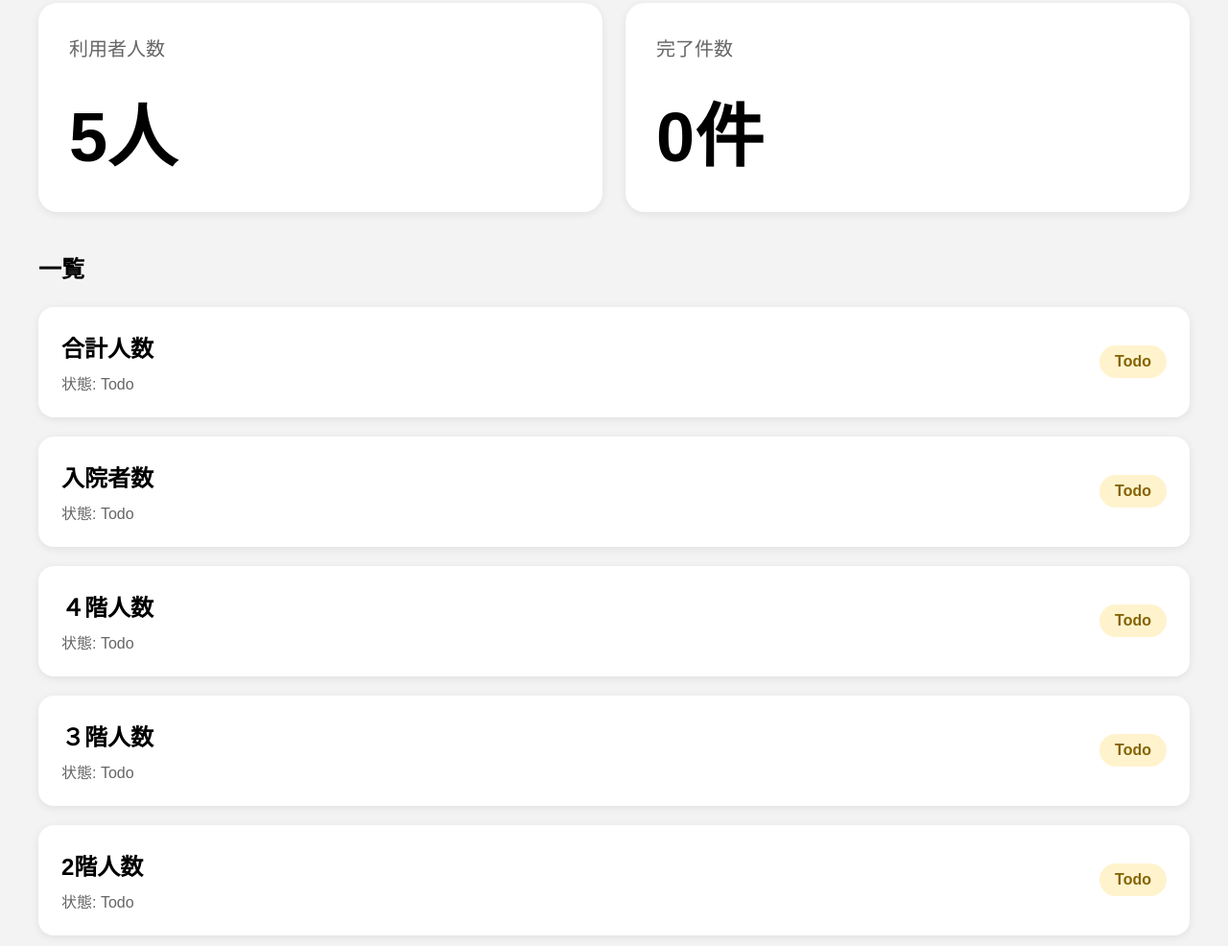
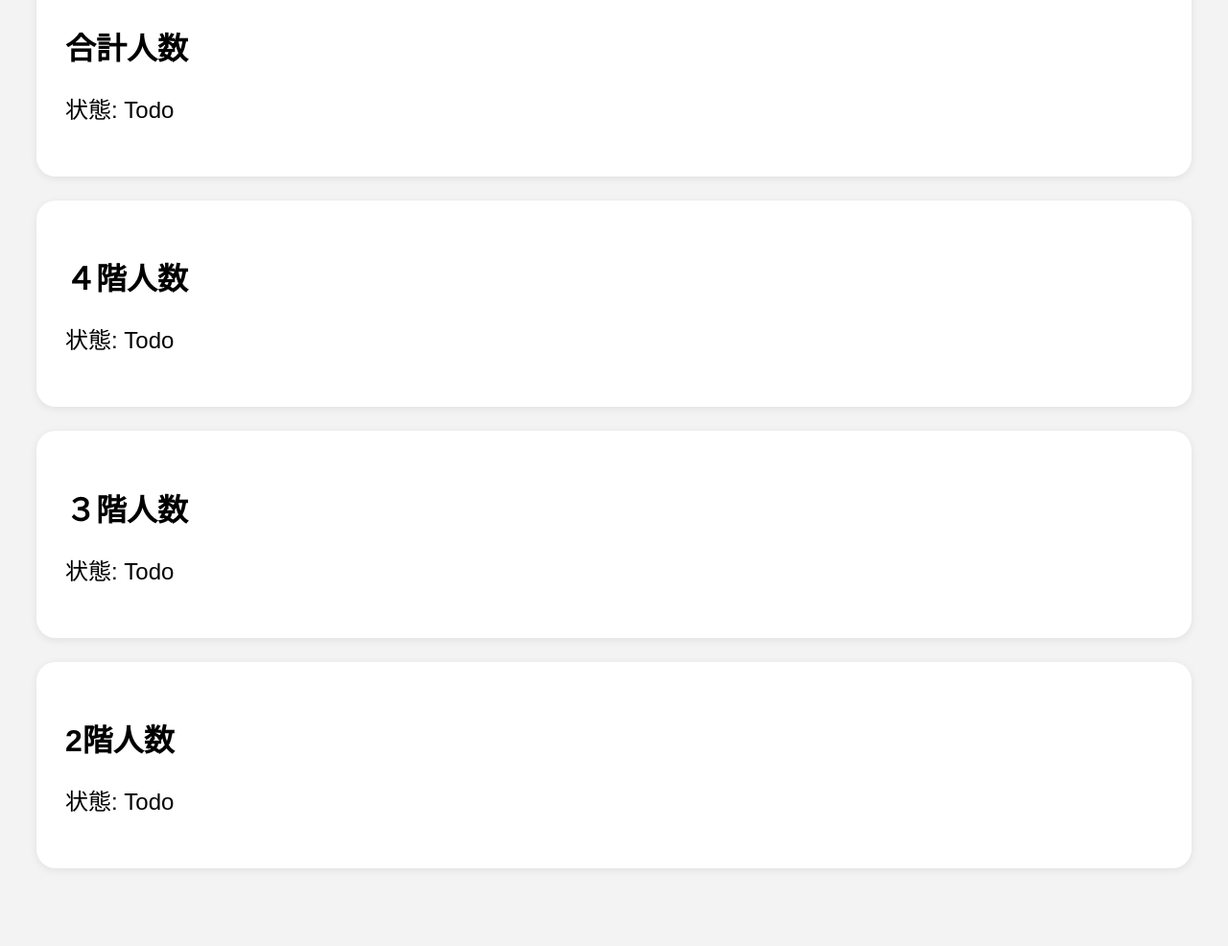
Before and after one commit to ykoichiffp5-ui/repository2, a plain HTML site: page index.html in a window 1280 px wide. Shown: the part 212-1198 px from the top of the page at 96% size. Drawn offline with Linux system fonts and the light colour scheme.

Commit message:
deploy: 0efe55ff42349dcbc35439baf4ce18aa7fe18dd4

```diff
--- a/index.html
+++ b/index.html
@@ -7,168 +7,58 @@
 
   <style>
     body {
-      margin: 0;
-      padding: 40px;
       font-family: sans-serif;
       background: #f3f3f3;
+      padding: 30px;
     }
 
     h1 {
-      font-size: 64px;
-      margin-bottom: 40px;
-    }
-
-    .top {
-      display: flex;
-      gap: 24px;
+      font-size: 48px;
       margin-bottom: 40px;
     }
 
     .card {
-      flex: 1;
       background: white;
       border-radius: 20px;
-      padding: 32px;
+      padding: 30px;
+      margin-bottom: 25px;
       box-shadow: 0 2px 8px rgba(0,0,0,0.08);
     }
 
-    .label {
-      font-size: 20px;
-      color: #666;
+    .card h2 {
+      font-size: 32px;
       margin-bottom: 20px;
     }
 
-    .big {
-      font-size: 72px;
-      font-weight: bold;
-    }
-
-    h2 {
-      margin-bottom: 24px;
-    }
-
-    .user-card {
-      background: white;
-      border-radius: 16px;
-      padding: 24px;
-      margin-bottom: 20px;
-      display: flex;
-      justify-content: space-between;
-      align-items: center;
-      box-shadow: 0 2px 8px rgba(0,0,0,0.08);
-    }
-
-    .user-name {
+    .card p {
       font-size: 24px;
-      font-weight: bold;
-      margin-bottom: 8px;
-    }
-
-    .status {
-      color: #666;
-    }
-
-    .badge {
-      padding: 8px 16px;
-      border-radius: 999px;
-      font-weight: bold;
-    }
-
-    .todo {
-      background: #fff3cd;
-      color: #856404;
-    }
-
-    .done {
-      background: #d4edda;
-      color: #155724;
     }
   </style>
 </head>
 
 <body>
+  <h1>利用者一覧</h1>
 
-  <h1>📊 介護ダッシュボード</h1>
 
-  <div class="top">
-    <div class="card">
-      <div class="label">利用者人数</div>
-      <div class="big">5人</div>
-    </div>
-
-    <div class="card">
-      <div class="label">完了件数</div>
-      <div class="big">0件</div>
-    </div>
+  <div class="card">
+    <h2>合計人数</h2>
+    <p>状態: Todo</p>
   </div>
 
-  <h2>一覧</h2>
+  <div class="card">
+    <h2>４階人数</h2>
+    <p>状態: Todo</p>
+  </div>
 
+  <div class="card">
+    <h2>３階人数</h2>
+    <p>状態: Todo</p>
+  </div>
 
-    <div class="user-card">
-      <div>
-        <div class="user-name">合計人数</div>
-        <div class="status">
-          状態: Todo
-        </div>
-      </div>
-
-      <div class="badge todo">
-        Todo
-      </div>
-    </div>
-
-    <div class="user-card">
-      <div>
-        <div class="user-name">入院者数</div>
-        <div class="status">
-          状態: Todo
-        </div>
-      </div>
-
-      <div class="badge todo">
-        Todo
-      </div>
-    </div>
-
-    <div class="user-card">
-      <div>
-        <div class="user-name">４階人数</div>
-        <div class="status">
-          状態: Todo
-        </div>
-      </div>
-
-      <div class="badge todo">
-        Todo
-      </div>
-    </div>
-
-    <div class="user-card">
-      <div>
-        <div class="user-name">３階人数</div>
-        <div class="status">
-          状態: Todo
-        </div>
-      </div>
-
-      <div class="badge todo">
-        Todo
-      </div>
-    </div>
-
-    <div class="user-card">
-      <div>
-        <div class="user-name">2階人数</div>
-        <div class="status">
-          状態: Todo
-        </div>
-      </div>
-
-      <div class="badge todo">
-        Todo
-      </div>
-    </div>
+  <div class="card">
+    <h2>2階人数</h2>
+    <p>状態: Todo</p>
+  </div>
 
 
 </body>
```
